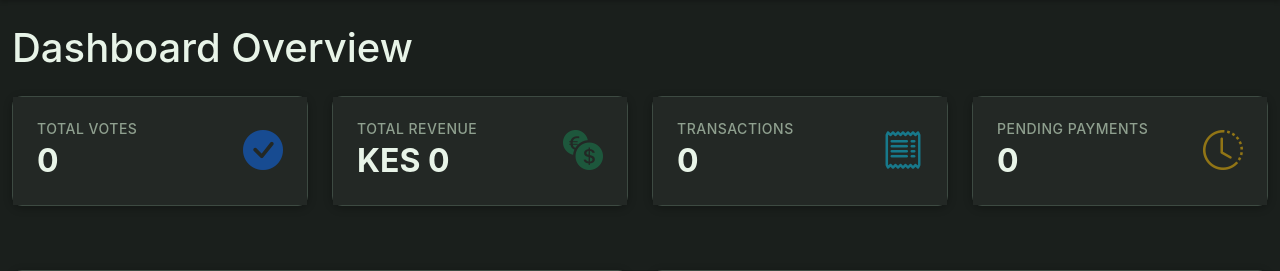
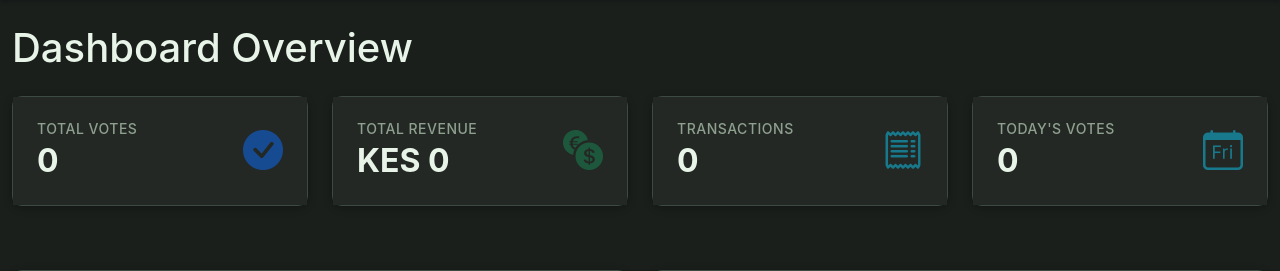
Before and after one commit to codeswindler/votingnova, a PHP site: page /admin/dashboard.php in a window 1280 px wide. Shown: the part 56-327 px from the top of the page. Run offline with PHP 8.4, Linux system fonts and the light colour scheme; the visitor is signed in with stand-in values (Sample User, id 1); data that the repository does not hold is empty.

Commit message:
Replace Pending Payments KPI with Today's Votes
- Remove pending payments KPI from dashboard
- Replace with Today's Votes to show daily activity
- Add cleanup script to remove pending vote records from database
- Pending votes no longer created (only paid votes recorded)

```diff
--- a/admin/dashboard.php
+++ b/admin/dashboard.php
@@ -81,11 +81,11 @@ Auth::requireLogin();
                     <div class="card-body">
                         <div class="d-flex justify-content-between align-items-center">
                             <div>
-                                <h6 class="text-muted mb-1">Pending Payments</h6>
-                                <h3 class="mb-0" id="pendingPayments">0</h3>
+                                <h6 class="text-muted mb-1">Today's Votes</h6>
+                                <h3 class="mb-0" id="todayVotes">0</h3>
                             </div>
                             <div class="stat-icon">
-                                <i class="bi bi-clock-history text-warning"></i>
+                                <i class="bi bi-calendar-day text-info"></i>
                             </div>
                         </div>
                     </div>
--- a/admin/js/dashboard.js
+++ b/admin/js/dashboard.js
@@ -14,7 +14,7 @@ function loadStats() {
             document.getElementById('totalVotes').textContent = data.total_votes.toLocaleString();
             document.getElementById('totalRevenue').textContent = 'KES ' + parseFloat(data.total_revenue).toLocaleString();
             document.getElementById('totalTransactions').textContent = data.total_transactions.toLocaleString();
-            document.getElementById('pendingPayments').textContent = data.pending_payments;
+            document.getElementById('todayVotes').textContent = data.today_votes.toLocaleString();
 
             // Update recent transactions
             updateRecentTransactions(data.recent_transactions);
--- a/api/admin-api.php
+++ b/api/admin-api.php
@@ -65,9 +65,9 @@ function getStats($db) {
     $stmt = $db->query("SELECT COUNT(*) as total FROM votes WHERE (transaction_id NOT LIKE 'SIM-%' AND transaction_id NOT LIKE 'SIM-SIM-%') OR transaction_id IS NULL");
     $totalTransactions = $stmt->fetch()['total'] ?? 0;
 
-    // Pending payments - exclude simulated votes (SIM-)
-    $stmt = $db->query("SELECT COUNT(*) as total FROM votes WHERE status = 'pending' AND ((transaction_id NOT LIKE 'SIM-%' AND transaction_id NOT LIKE 'SIM-SIM-%') OR transaction_id IS NULL)");
-    $pendingPayments = $stmt->fetch()['total'] ?? 0;
+    // Today's votes - exclude simulated votes (SIM-)
+    $stmt = $db->query("SELECT SUM(votes_count) as total FROM votes WHERE DATE(created_at) = CURDATE() AND ((transaction_id NOT LIKE 'SIM-%' AND transaction_id NOT LIKE 'SIM-SIM-%') OR transaction_id IS NULL)");
+    $todayVotes = $stmt->fetch()['total'] ?? 0;
 
     // Recent transactions (last 10) - exclude simulated votes (SIM-)
     $stmt = $db->query("
@@ -85,7 +85,7 @@ function getStats($db) {
         'total_votes' => (int)$totalVotes,
         'total_revenue' => (float)$totalRevenue,
         'total_transactions' => (int)$totalTransactions,
-        'pending_payments' => (int)$pendingPayments,
+        'today_votes' => (int)$todayVotes,
         'recent_transactions' => $recentTransactions
     ];
 }
```
Also changed, not shown: database/cleanup_pending_votes.sql (added, +22 -0 lines).
